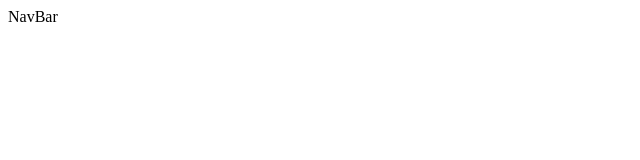
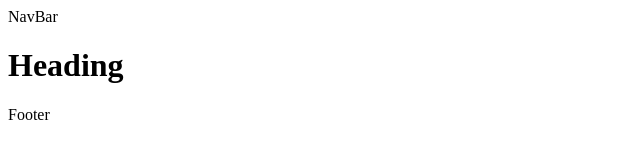
Before and after one commit to AliasGod/git_commands, a plain HTML site: page index.html in a window 1280 px wide. Shown: the whole page, without its empty margins (0-640 px from the left). Drawn offline with Linux system fonts and the light colour scheme.

Commit message:
add footer

```diff
--- a/index.html
+++ b/index.html
@@ -7,5 +7,7 @@
   </head>
   <body>
     <nav>NavBar</nav>
+    <h1>Heading</h1>
+    <div>Footer</div>
   </body>
 </html>
```
